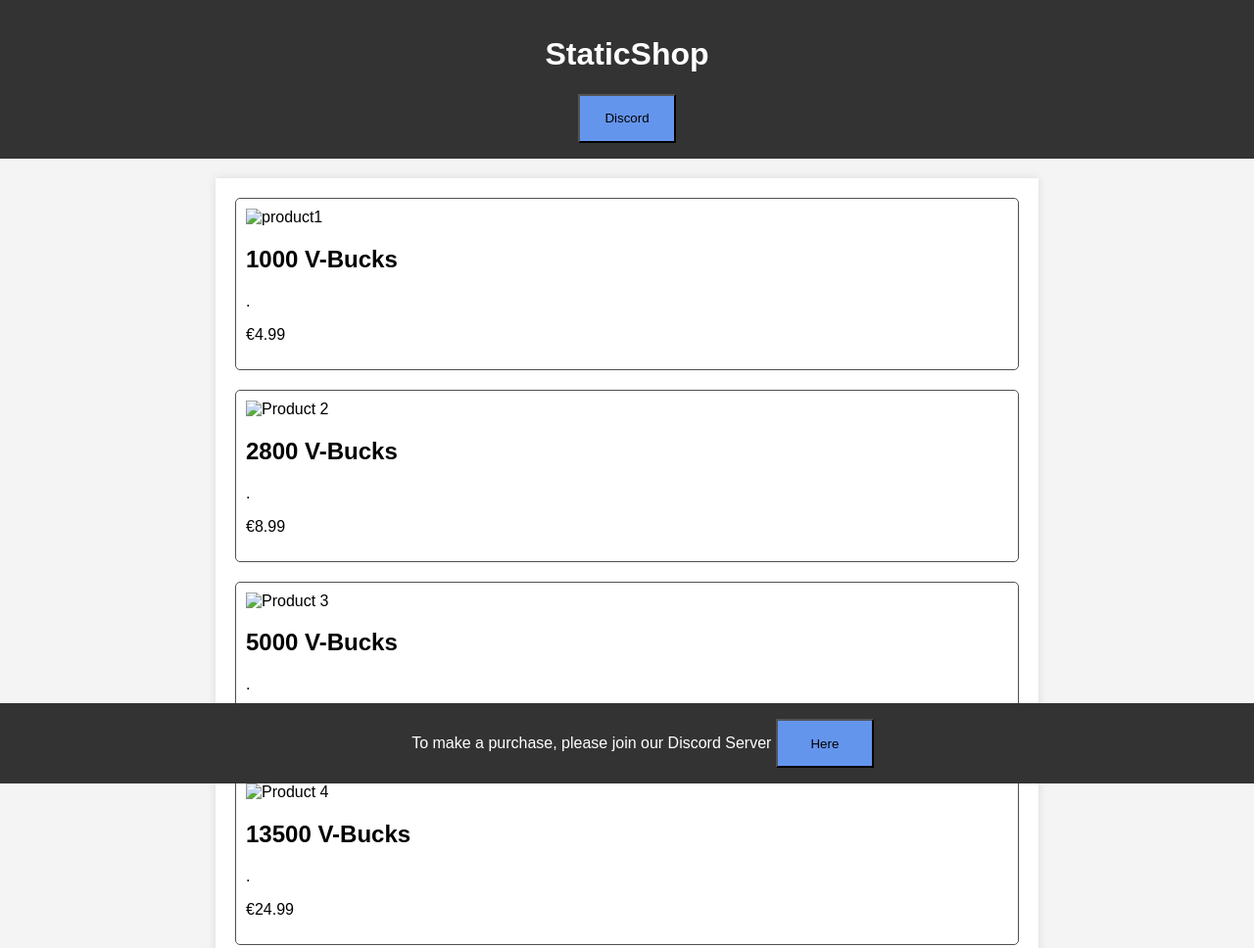
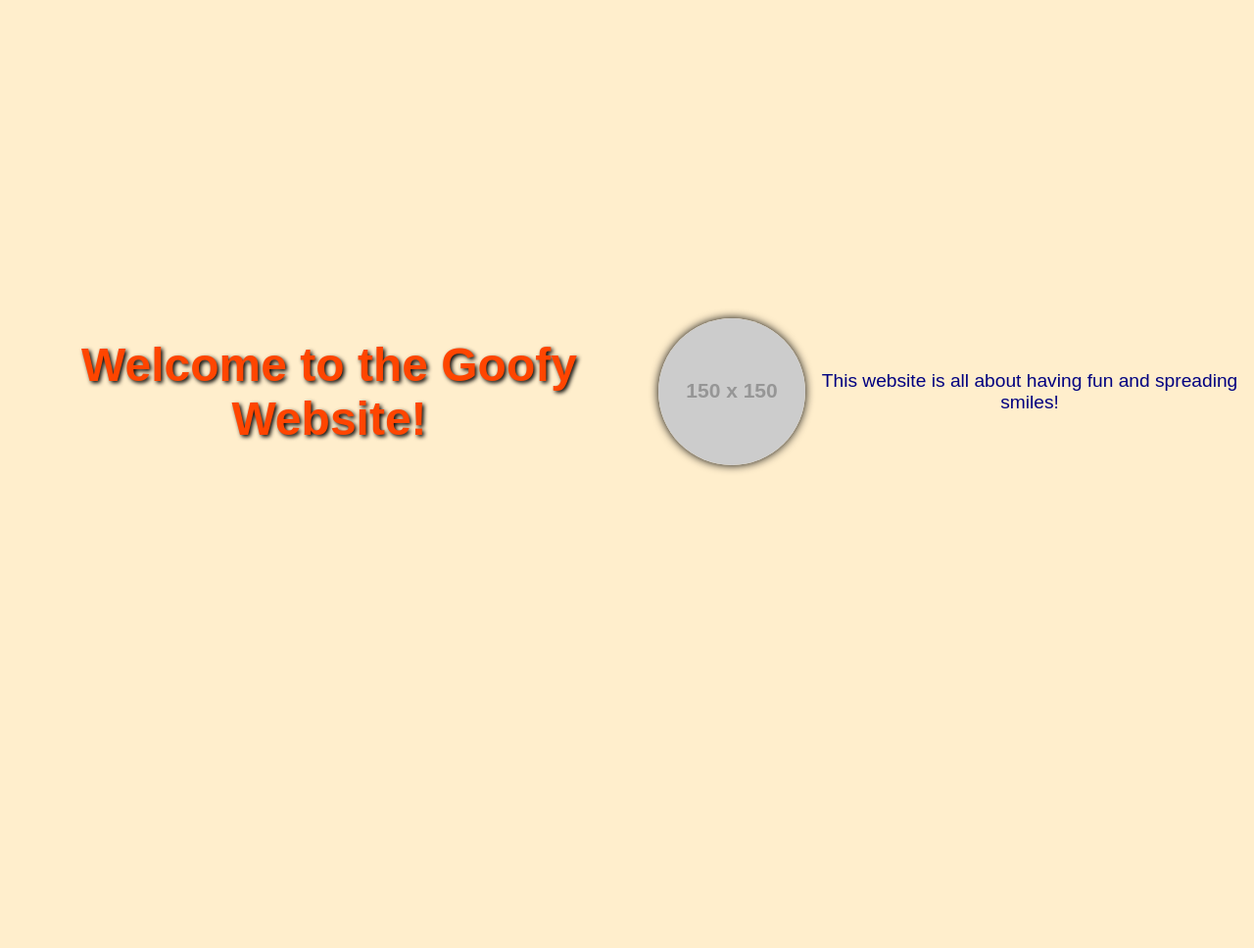
Before and after one commit to Static303/skibiditoilethappy, a plain HTML site: page index.html in a window 1280 px wide. Shown: the whole page at 98% size. After the commit the page ends 800 px from the top, so only its background shows below. Drawn offline with Linux system fonts and the light colour scheme; placeholder pictures from the web are drawn by us.

Commit message:
Update index.html

```diff
--- a/index.html
+++ b/index.html
@@ -3,106 +3,40 @@
 <head>
     <meta charset="UTF-8">
     <meta name="viewport" content="width=device-width, initial-scale=1.0">
-    <title>StaticShop</title>
+    <title>Goofy Website</title>
     <style>
         body {
             font-family: Arial, sans-serif;
+            background-color: #ffeecc;
             margin: 0;
             padding: 0;
-            background-color: #f4f4f4;
+            display: flex;
+            justify-content: center;
+            align-items: center;
+            height: 100vh;
         }
-
-        header {
-            background-color: #333;
-            color: #fff;
+        h1 {
+            font-size: 3em;
             text-align: center;
-            padding: 1em;
+            color: #ff4500;
+            text-shadow: 2px 2px 4px #000000;
         }
-
-        main {
-            max-width: 800px;
+        p {
+            font-size: 1.2em;
+            text-align: center;
+            color: #000080;
+        }
+        .goofy-image {
+            display: block;
             margin: 20px auto;
-            padding: 20px;
-            background-color: #fff;
-            box-shadow: 0 0 10px rgba(0, 0, 0, 0.1);
-        }
-
-        .product {
-            margin-bottom: 20px;
-            border: 1px solid #505050;
-            padding: 10px;
-            border-radius: 5px;
-        }
-
-        .product img {
-            max-width: 100%;
-            height: auto;
-        }
-
-        footer {
-            background-color: #333;
-            color: #fff;
-            text-align: center;
-            padding: 1em;
-            position: fixed;
-            bottom: 0;
-            width: 100%;
+            border-radius: 50%;
+            box-shadow: 0 0 10px #000;
         }
     </style>
 </head>
 <body>
-
-    <header>
-        <h1>StaticShop</h1>
-
-      <a href="https://discord.gg/hW6xgAqGbM">
-
-      <input type='button' style='background-color: cornflowerblue; width: 100px; height: 50px' value='Discord'>
-      </a>
-
-
-
-    </header>
-
-    <main>
-        <div class="product">
-            <img src="images/1000vbucks.jpeg" alt="product1">
-            <h2>1000 V-Bucks</h2>
-            <p>.</p>
-            <p>€4.99</p>
-
-        </div>
-
-        <div class="product">
-            <img src="images/2800vbucks.jpeg" alt="Product 2">
-            <h2>2800 V-Bucks</h2>
-            <p>.</p>
-            <p>€8.99</p>
-
-        </div>
-
-        <div class="product">
-            <img src="images/5000vbucks.jpeg" alt="Product 3">
-            <h2>5000 V-Bucks</h2>
-            <p>.</p>
-            <p>€14.99</p>
-
-        </div>
-
-        <div class="product">
-            <img src="images/13500vbucks.jpeg" alt="Product 4">
-            <h2>13500 V-Bucks</h2>
-            <p>.</p>
-            <p>€24.99</p>
-
-        </div>
-    </main>
-
-    <footer>
-        To make a purchase, please join our Discord Server
-        <a href=" https://discord.gg/Cfq7ud43zF"</a>
-        <input type='button' style='background-color: cornflowerblue; width: 100px; height: 50px' value='Here'>
-    </footer>
-
+    <h1>Welcome to the Goofy Website!</h1>
+    <img class="goofy-image" src="https://via.placeholder.com/150" alt="Goofy Image">
+    <p>This website is all about having fun and spreading smiles!</p>
 </body>
 </html>
```
